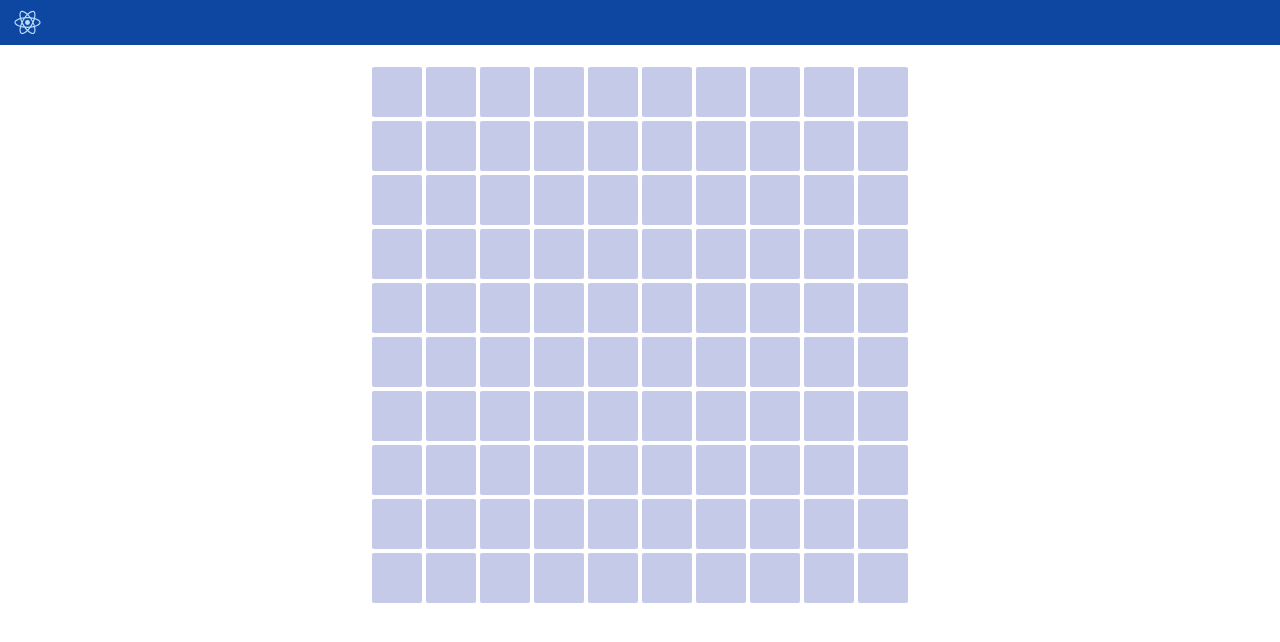
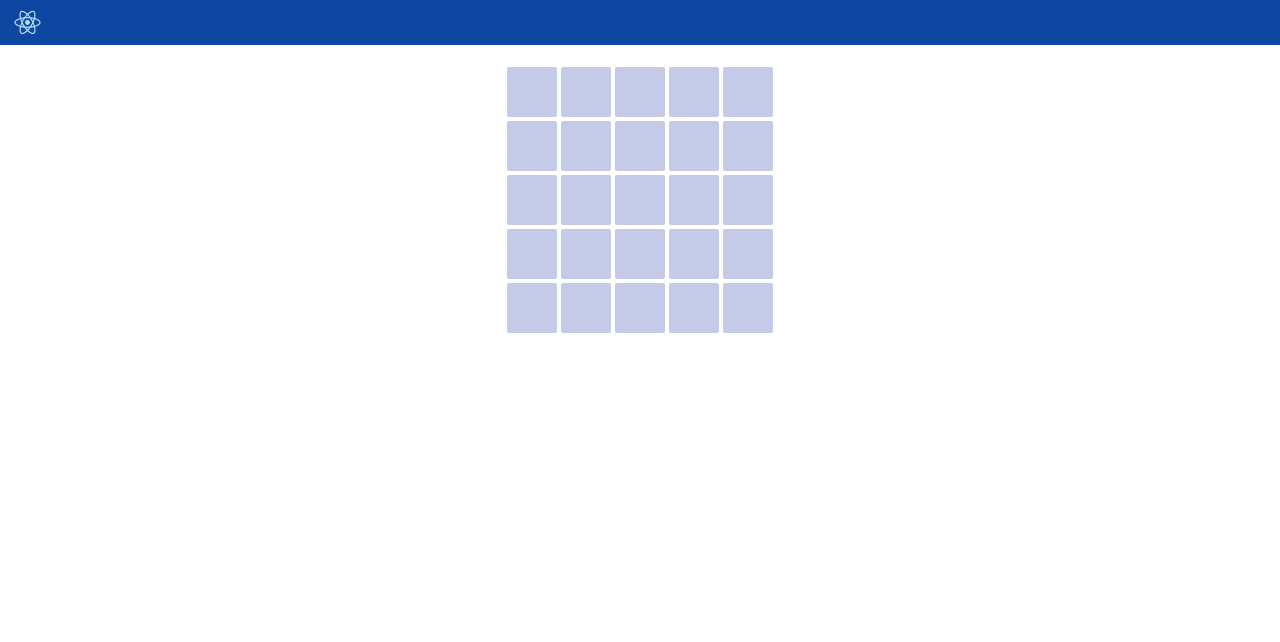
Before and after one commit to yakabay/crypt, a React (Create React App) app: page / in a window 1280 px wide. Shown: the top 642 px of the page. Built offline with nearby package versions, Linux system fonts and the light colour scheme.

Commit message:
update styles

```diff
--- a/src/App.js
+++ b/src/App.js
@@ -5,7 +5,7 @@ import Grid from './Components/Grid'
 
 class App extends Component {
   state = {
-    count: 10
+    count: 5
   }
 
   render() {
--- a/src/Components/Cell/index.js
+++ b/src/Components/Cell/index.js
@@ -2,7 +2,6 @@ import React, { Component } from 'react'
 import './style.css'
 
 class Cell extends Component  {
-
     state = {
         selected: false,
         disabled: false,
--- a/src/Components/Cell/style.css
+++ b/src/Components/Cell/style.css
@@ -3,16 +3,18 @@
     width: 50px;
     margin: 2px;
     background-color: #C5CAE9;
-    cursor: pointer;
     border-radius: 2px;
+    transition: background-color .2s ease-in;
+}
+
+.cell:not(.cell--selected):not(cell--disabled):hover {
+    background-color: #9FA8DA;
 }
 
 .cell--selected {
     background-color: #283593;
-    cursor: default;
 }
 
 .cell--disabled {
     background-color: #E0E0E0;
-    cursor: default;
 }
```
